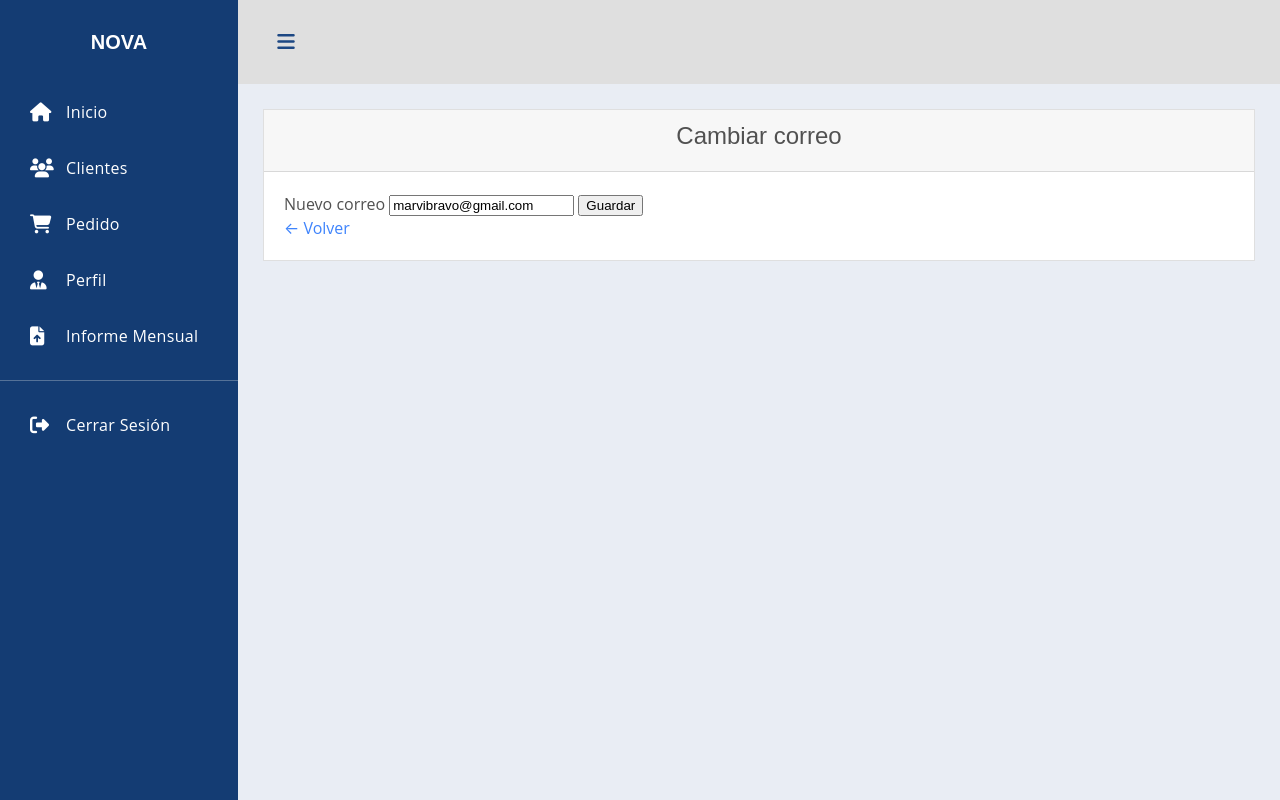
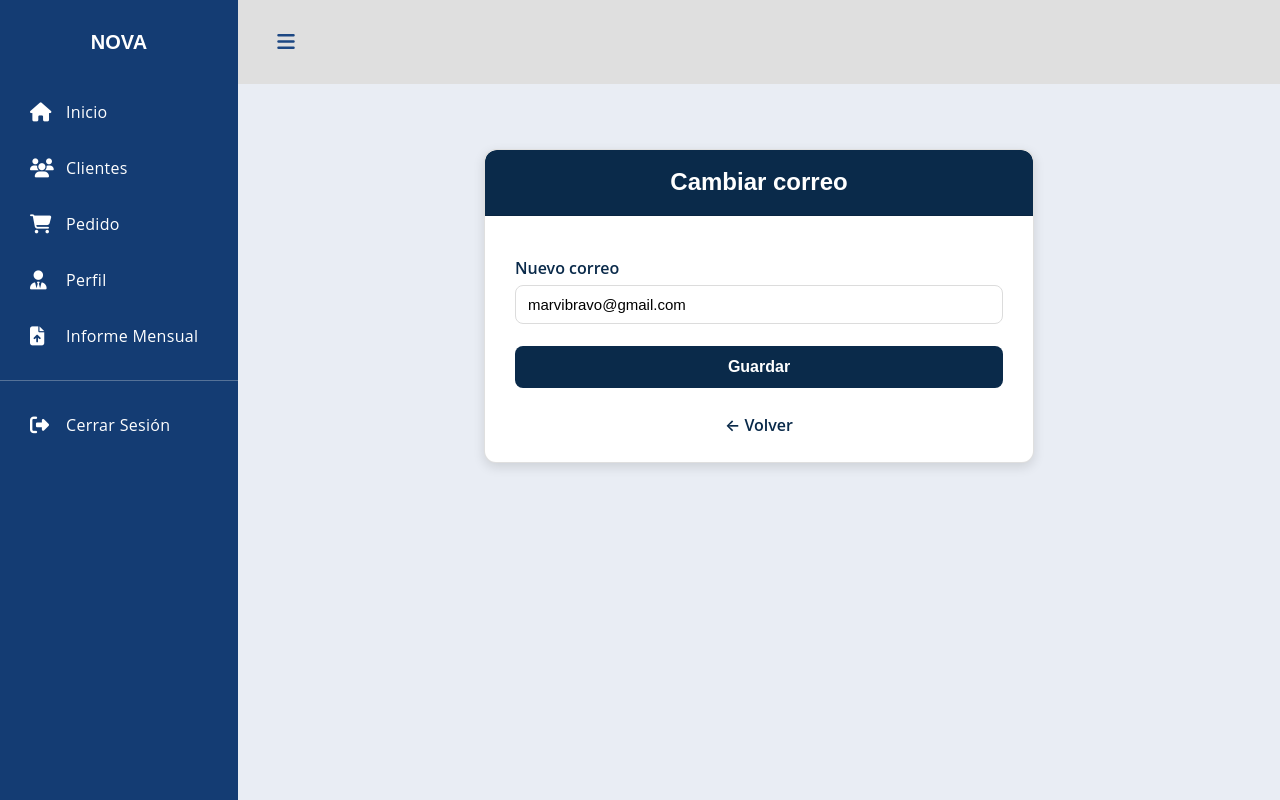
Before and after one commit to JuanDiegoHub/Save-Nova, a Django app: template config/templates/config/cambiar_correo.html in a window 1280 px wide. Run offline with Django 5.2, Linux system fonts and the light colour scheme; the template is opened without the code that fills it: values that come from a table or form of the project are taken from there, others are empty; data comes from the database, SQL or seed files in the repository; both versions use the stored data as it was after the commit.

Commit message:
mejora de estilo en el perfil al cambiar datos

```diff
--- /dev/null
+++ b/config/static/config/CSS/config1.css
@@ -0,0 +1,97 @@
+/* Contenedor principal */
+.card {
+    max-width: 550px;
+    margin: 40px auto;
+    border-radius: 12px;
+    padding: 0;
+    box-shadow: 0 4px 12px rgba(0,0,0,0.12);
+    background: #ffffff;
+    overflow: hidden;
+}
+
+/* Encabezado */
+.card-header {
+    background: #0a2a4a;
+    color: #fff;
+    padding: 18px 25px;
+    border-top-left-radius: 12px;
+    border-top-right-radius: 12px;
+}
+
+.card-header h2 {
+    margin: 0;
+    font-weight: 600;
+    text-align: center;
+}
+
+/* Contenido */
+.card-body {
+    padding: 25px 30px;
+}
+
+/* Labels */
+.card-body label {
+    display: block;
+    margin-top: 15px;
+    font-weight: 600;
+    color: #0a2a4a;
+}
+
+/* Inputs */
+.card-body input {
+    width: 100%;
+    padding: 10px 12px;
+    border: 1px solid #dcdcdc;
+    border-radius: 8px;
+    margin-top: 5px;
+    font-size: 15px;
+}
+
+.card-body input:focus {
+    outline: none;
+    border-color: #0a2a4a;
+    box-shadow: 0 0 4px rgba(10,42,74,0.35);
+}
+
+/* Botón */
+.btn {
+    margin-top: 22px;
+    width: 100%;
+    background: #0a2a4a;
+    padding: 12px;
+    border: none;
+    border-radius: 8px;
+    color: #fff;
+    font-weight: 600;
+    font-size: 16px;
+    cursor: pointer;
+    transition: 0.2s ease;
+}
+
+.btn:hover {
+    background: #0c355d;
+}
+
+/* Mensaje de error */
+.error {
+    background: #ffdddd;
+    padding: 10px 12px;
+    border-left: 4px solid #c70000;
+    border-radius: 6px;
+    color: #9b0000;
+    margin-bottom: 15px;
+}
+
+/* Link para volver */
+.link-volver {
+    display: block;
+    margin-top: 25px;
+    text-align: center;
+    color: #0a2a4a;
+    font-weight: 600;
+    text-decoration: none;
+}
+
+.link-volver:hover {
+    text-decoration: underline;
+}
--- a/config/templates/config/cambiar_contraseña.html
+++ b/config/templates/config/cambiar_contraseña.html
@@ -2,7 +2,7 @@
 {% load static %}
 {% block title %}Cambiar Correo — Nova{% endblock %}
 {% block content %}
-<link rel="stylesheet" href="{% static 'config/CSS/config.css' %}">
+<link rel="stylesheet" href="{% static 'config/CSS/config1.css' %}">
 <div class="card">
     <div class="card-header"><h2>Cambiar contraseña</h2></div>
     <div class="card-body">
--- a/config/templates/config/cambiar_correo.html
+++ b/config/templates/config/cambiar_correo.html
@@ -2,7 +2,7 @@
 {% load static %}
 {% block title %}Cambiar Correo — Nova{% endblock %}
 {% block content %}
-<link rel="stylesheet" href="{% static 'config/CSS/config.css' %}">
+<link rel="stylesheet" href="{% static 'config/CSS/config1.css' %}">
 <div class="card">
     <div class="card-header"><h2>Cambiar correo</h2></div>
     <div class="card-body">
--- a/config/templates/config/cambiar_telefono.html
+++ b/config/templates/config/cambiar_telefono.html
@@ -2,7 +2,7 @@
 {% load static %}
 {% block title %}Cambiar teléfono — Nova{% endblock %}
 {% block content %}
-<link rel="stylesheet" href="{% static 'config/CSS/config.css' %}">
+<link rel="stylesheet" href="{% static 'config/CSS/config1.css' %}">
 <div class="card">
     <div class="card-header"><h2>Cambiar teléfono</h2></div>
     <div class="card-body">
--- a/config/templates/config/cambiar_usuario.html
+++ b/config/templates/config/cambiar_usuario.html
@@ -2,7 +2,7 @@
 {% load static %}
 {% block title %}Cambiar usuario — Nova{% endblock %}
 {% block content %}
-<link rel="stylesheet" href="{% static 'config/CSS/config.css' %}">
+<link rel="stylesheet" href="{% static 'config/CSS/config1.css' %}">
 <div class="card">
     <div class="card-header"><h2>Cambiar usuario</h2></div>
     <div class="card-body">
--- a/pedido/views.py
+++ b/pedido/views.py
@@ -80,6 +80,9 @@ def guardar_pedido(request):
         )
         email.attach_alternative(html_content, "text/html")
         email.send()
+
+
+
         # ------------------------------
 
         return JsonResponse({"success": True, "pedido_id": pedido.id_pedido})
```
Also changed, not shown: db.sqlite3.
